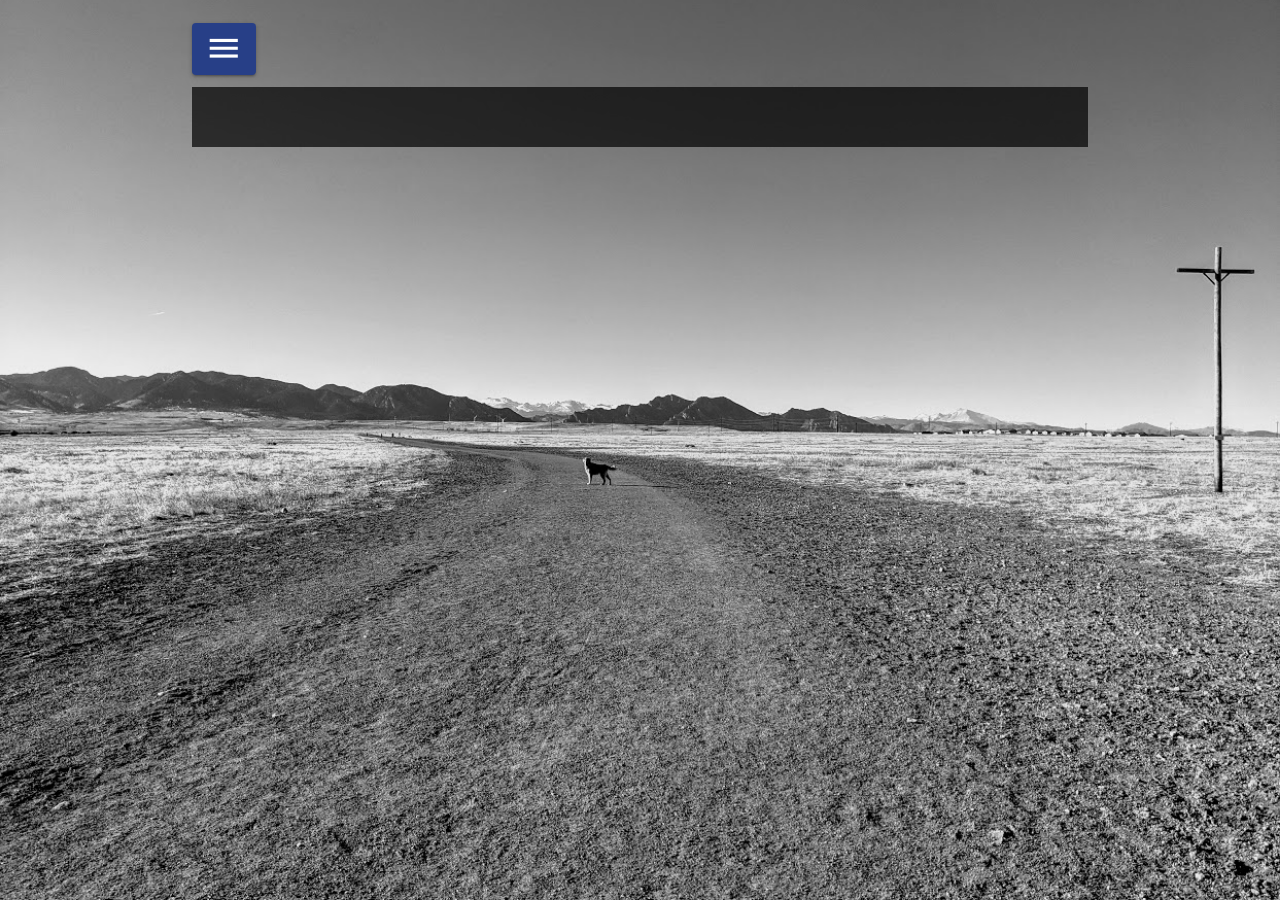
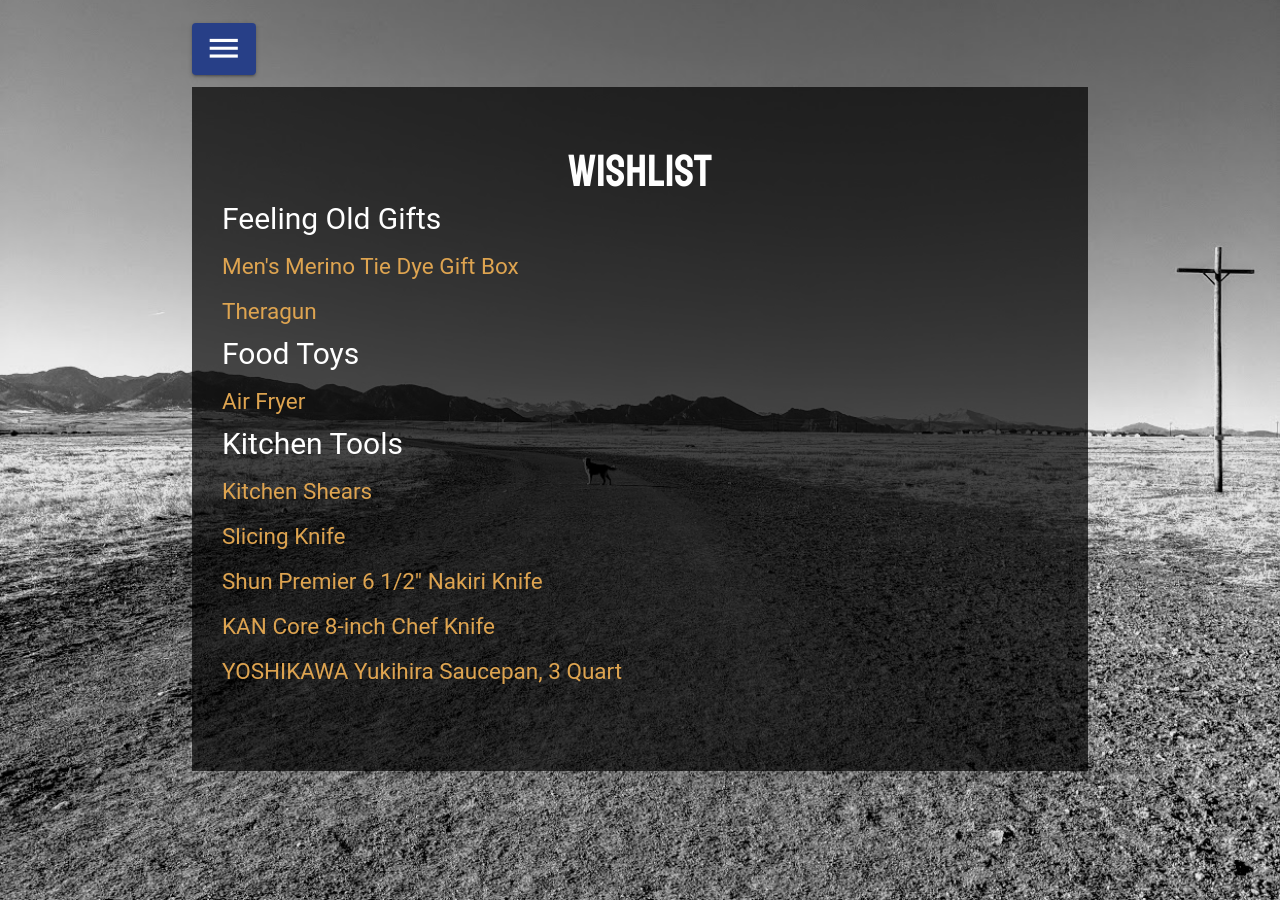
Before and after one commit to samjgriffin89/samjgriffin.com, a Jekyll site: the page built from wishlist/index.html, in a window 1280 px wide. Built offline with Jekyll 4.4.1, drawn with Linux system fonts in a browser that asks for light colours.

Commit message:
wishlist

```diff
--- a/wishlist/index.html
+++ b/wishlist/index.html
@@ -3,3 +3,25 @@
 overview: true
 title: Wishlist
 ---
+
+<div class="row">
+	<div class="col s12 center-align">
+		<h1 class="page-title">Wishlist</h1>
+	</div>
+
+	<div class="wishlist" class="col s12">
+		<ul>
+			<li>Feeling Old Gifts</li>
+			<li><a href="https://bombas.com/products/mens-merino-tie-dye-gift-box?variant=tie-dye-mix&size=l">Men's Merino Tie Dye Gift Box</a></li>
+			<li><a href="https://www.theragun.com/us/en-us/prime-us.html">Theragun</a></li>
+			<li>Food Toys</li>
+			<li><a href="https://smile.amazon.com/COSORI-Electric-Reminder-Touchscreen-Certified/dp/B07GJBBGHG/ref=sr_1_4?dchild=1&keywords=air+fryer&qid=1607918443&sr=8-4">Air Fryer</a></li>
+			<li>Kitchen Tools</li>
+			<li><a href="https://www.amazon.com/gp/product/B00004VVHI/">Kitchen Shears</a></li>
+			<li><a href="https://www.amazon.com/Victorinox-Swiss-Army-Cutlery-Slicing/dp/B0000CFDB9/">Slicing Knife</a></li>
+			<li><a href="https://www.williams-sonoma.com/products/shun-premier-nakiri-knife/?sku=3743056">Shun Premier 6 1/2" Nakiri Knife</a></li>
+			<li><a href="https://kankitchen.com/product/kan-core-chef-knife-8-inch-vg-10-67-layers-damascus-ambidextrous-hammered-vg-10-blade-g10-handle/">KAN Core 8-inch Chef Knife</a></li>
+			<li><a href="https://smile.amazon.com/YOSHIKAWA-Yukihira-Saucepan-3-Quart/dp/B001BASSTI">YOSHIKAWA Yukihira Saucepan, 3 Quart</a></li>
+		</ul>
+	</div>
+</div>
```
Also changed, not shown: _sass/_page.scss (+10 -1 lines), css/main.css, 1 other file.
